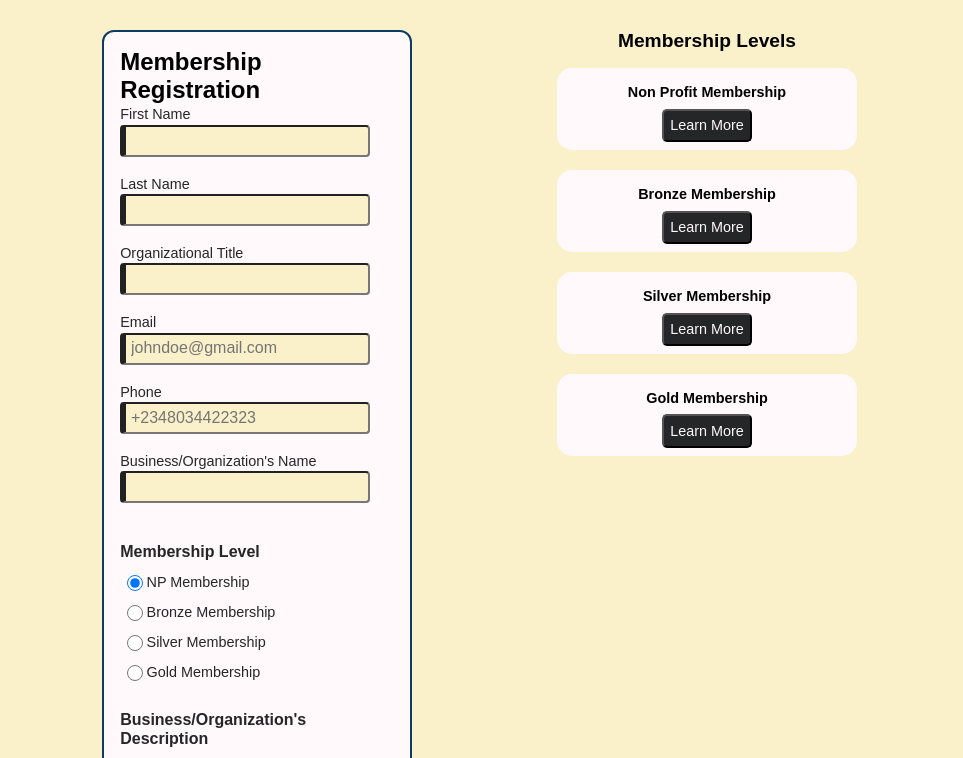
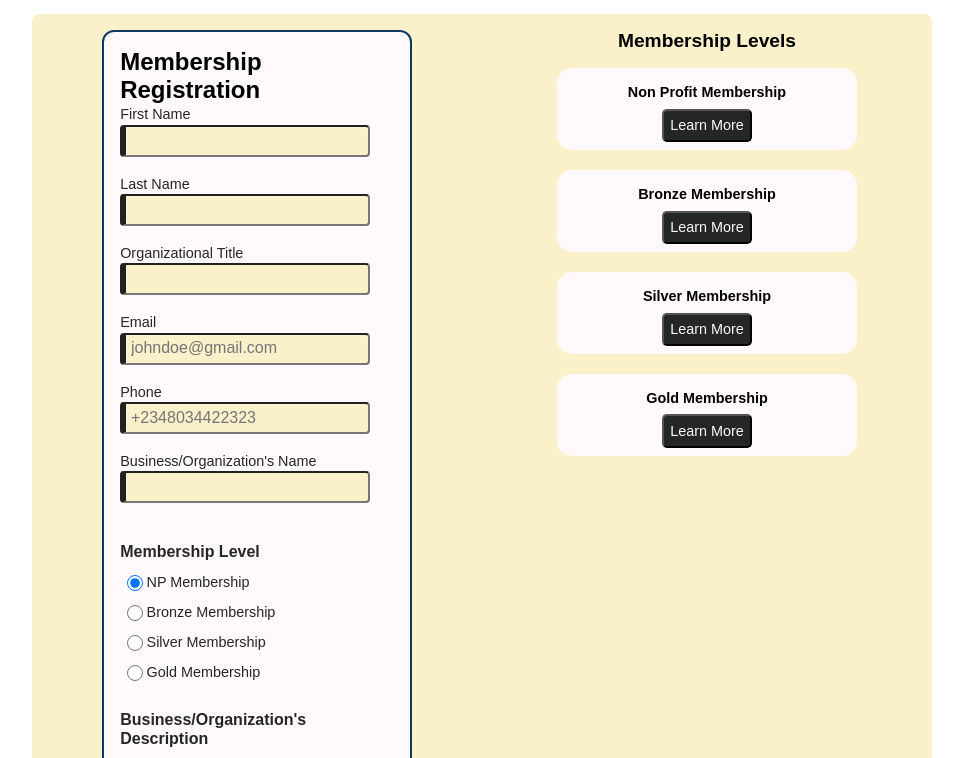
Before and after one commit to MeekyMareal/wdd231, a plain HTML site: page chamber/join.html in a window 1280 px wide. Shown: the part 175-933 px from the top of the page, without its empty margins (158-1121 px from the left). Drawn offline with Linux system fonts and the light colour scheme; a web font is replaced by a local one.

Commit message:
color fix

```diff
--- a/chamber/join.html
+++ b/chamber/join.html
@@ -24,7 +24,7 @@
     <link rel="stylesheet" href="styles/small.css">
     <link rel="stylesheet" href="styles/large.css">
 </head>
-<body class="join-main">
+<body>
     <header>
         <div class="header">
             <img src="images/benin-chamber-icon.svg" alt="Benin Chamber of Commerce icon" width="24" height="24">
@@ -49,7 +49,7 @@
                     <h2>Registration</h2>
                     <label>First Name <input type="text" name="first" required autocomplete="given-name" title="Your First Name"></label>
                     <label>Last Name <input type="text" name="last" required autocomplete="family-name" title="Your Last Name"></label>
-                    <label>Organizational Title <input type="text" name="title" required autocomplete="organization-title" pattern="[A-Za-z\s-]{7,}" title="Must be at least 7 characters using only letters, spaces, and hyphens"></label>
+                    <label>Organizational Title <input type="text" name="title" required autocomplete="organization-title" pattern="[A-Za-z -]{7,}" title="Must be at least 7 characters using only letters, spaces, and hyphens"></label>
                     <label>Email <input type="email" name="email" required placeholder="johndoe@gmail.com"  title="Your Email" autocomplete="email"></label>
                     <label>Phone <input type="tel" name="phone" required  autocomplete="tel" title="Your Phone Number" placeholder="+2348034422323" ></label>
                     <label>Business/Organization's Name <input type="text" name="organization" required title="Your Organization Name"  autocomplete="organization"></label>
--- a/chamber/styles/small.css
+++ b/chamber/styles/small.css
@@ -326,9 +326,7 @@ h1 {
 
                                         /* JOIN PAGE BEGINS */
 
-.join-main {
-    background-color: var(--secondary-color);
-}
+
 form {
     margin: 1rem 2%;
     padding: 1rem 1.5rem 1rem 1rem;
@@ -483,6 +481,8 @@ dialog::backdrop {
 .form-levels {
     display: grid;
     grid-template-columns: 1fr;
+    background-color: var(--secondary-color);
+    border-radius: 8px 8px 0 0;
 }
 
 
```
